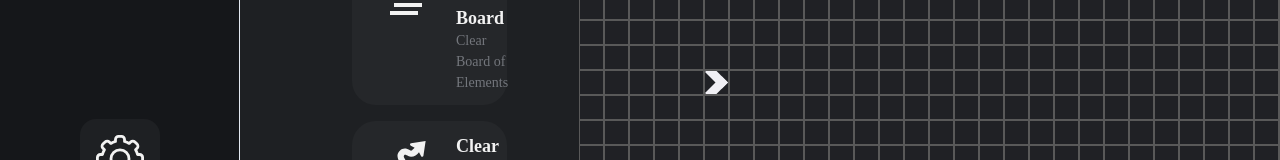
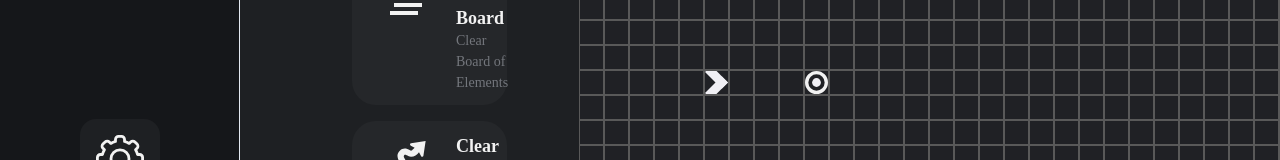
Before and after one commit to AdamAmirah/Pathfinding-Visualizer, a React (Create React App) app: page / in a window 1280 px wide. Both pictures are taken after a click on the link "Control Panel". Shown: the part 321-481 px from the top of the page. Built offline with nearby package versions, Linux system fonts and the light colour scheme.

Commit message:
Update control panel

```diff
--- a/src/components/Main/Grid.tsx
+++ b/src/components/Main/Grid.tsx
@@ -1,26 +1,31 @@
 import React, { useState } from "react";
 import { Box } from "@chakra-ui/react";
+import { bfs } from "../../algorithms/bfs";
 
-interface IGridProps {}
+interface IGridProps {
+  searching: boolean;
+  setSearching: React.Dispatch<React.SetStateAction<boolean>>;
+  grid: TwoDimensionalArray;
+  setGrid: React.Dispatch<React.SetStateAction<TwoDimensionalArray>>;
+}
 
 const numRows = 35;
 const numCols = 43;
 type ArrayElement = number;
 type TwoDimensionalArray = Array<Array<ArrayElement>>;
 
-const Grid: React.FC<IGridProps> = (props) => {
+const Grid: React.FC<IGridProps> = ({
+  searching,
+  setSearching,
+  setGrid,
+  grid,
+}) => {
   const [startPoint, setStartPoint] = useState<[number, number]>([15, 5]);
-  const [endPoint, setEndPoint] = useState<[number, number]>([15, 35]);
+  const [endPoint, setEndPoint] = useState<[number, number]>([15, 9]);
   const [allowedToDraw, setAllowedToDraw] = useState<boolean>(true);
   const [startButtonClicked, setStartButtonClicked] = useState<boolean>(false);
   const [endButtonClicked, setEndButtonClicked] = useState<boolean>(false);
   const [mouseIsPressed, setMouseIsPressed] = React.useState(false);
-
-  const twoDimensionalArray: TwoDimensionalArray = Array(numRows)
-    .fill(0)
-    .map(() => Array(numCols).fill(0));
-  const [grid, setGrid] =
-    React.useState<TwoDimensionalArray>(twoDimensionalArray);
 
   const handleCellClick = (rowIndex: number, colIndex: number) => {
     let newGrid = JSON.parse(JSON.stringify(grid));
@@ -60,6 +65,67 @@ const Grid: React.FC<IGridProps> = (props) => {
     if (!allowedToDraw) return;
     setMouseIsPressed(false);
   };
+
+  React.useEffect(() => {
+    if (searching) {
+      const result = bfs(grid, startPoint, endPoint);
+      const path = result?.path;
+      const steps = result?.steps;
+
+      if (path) {
+        animateSearch(steps!, path);
+      } else {
+        console.log("No path found");
+      }
+      setSearching(false);
+    }
+  }, [searching, grid, startPoint, endPoint]);
+
+  const animateSearch = (
+    steps: Array<[number, number]>,
+    path: Array<[number, number]>
+  ) => {
+    const animationSpeed = 1;
+    let delay = 0;
+
+    for (let i = 0; i < steps.length; i++) {
+      const [row, col] = steps[i];
+      if (
+        (row === startPoint[0] && col === startPoint[1]) ||
+        (row === endPoint[0] && col === endPoint[1])
+      )
+        continue;
+
+      setTimeout(() => {
+        setGrid((prevGrid) => {
+          const newGrid = JSON.parse(JSON.stringify(prevGrid));
+
+          newGrid[row][col] = 4; // Mark the cell as visited during search
+          return newGrid;
+        });
+      }, delay);
+
+      delay += animationSpeed;
+    }
+
+    setTimeout(() => {
+      setGrid((prevGrid) => {
+        const newGrid = JSON.parse(JSON.stringify(prevGrid));
+        for (let i = 0; i < path.length; i++) {
+          const [row, col] = path[i];
+          if (
+            (row === startPoint[0] && col === startPoint[1]) ||
+            (row === endPoint[0] && col === endPoint[1])
+          )
+            continue;
+
+          newGrid[row][col] = 5; // Mark the cell as part of the path
+        }
+        return newGrid;
+      });
+    }, delay);
+  };
+
   return (
     <Box
       display="grid"
--- a/src/components/Main/Main.tsx
+++ b/src/components/Main/Main.tsx
@@ -3,13 +3,36 @@ import ControlPanel from "./control panel/ControlPanel";
 import { Flex } from "@chakra-ui/react";
 import Grid from "./Grid";
 
+const numRows = 35;
+const numCols = 43;
+type ArrayElement = number;
+type TwoDimensionalArray = Array<Array<ArrayElement>>;
+
 interface IMainProps {}
 
 const Main: React.FunctionComponent<IMainProps> = (props) => {
+  const [searching, setSearching] = React.useState<boolean>(false); // Track if the search is in progress
+  const twoDimensionalArray: TwoDimensionalArray = Array(numRows)
+    .fill(0)
+    .map(() => Array(numCols).fill(0));
+
+  const [grid, setGrid] =
+    React.useState<TwoDimensionalArray>(twoDimensionalArray);
+
   return (
     <Flex>
-      <ControlPanel />
-      <Grid />
+      <ControlPanel
+        grid={grid}
+        setGrid={setGrid}
+        searching={searching}
+        setSearching={setSearching}
+      />
+      <Grid
+        grid={grid}
+        setGrid={setGrid}
+        searching={searching}
+        setSearching={setSearching}
+      />
     </Flex>
   );
 };
--- a/src/components/Main/control panel/ControlPanel.tsx
+++ b/src/components/Main/control panel/ControlPanel.tsx
@@ -8,9 +8,28 @@ import {
 } from "@chakra-ui/react";
 import * as React from "react";
 
-interface IControlPanelProps {}
+const numRows = 35;
+const numCols = 43;
 
-const ControlPanel: React.FunctionComponent<IControlPanelProps> = (props) => {
+type ArrayElement = number;
+type TwoDimensionalArray = Array<Array<ArrayElement>>;
+
+interface IControlPanelProps {
+  searching: boolean;
+  setSearching: React.Dispatch<React.SetStateAction<boolean>>;
+  grid: TwoDimensionalArray;
+  setGrid: React.Dispatch<React.SetStateAction<TwoDimensionalArray>>;
+}
+
+const ControlPanel: React.FunctionComponent<IControlPanelProps> = ({
+  searching,
+  setSearching,
+  setGrid,
+  grid,
+}) => {
+  const twoDimensionalArray: TwoDimensionalArray = Array(numRows)
+    .fill(0)
+    .map(() => Array(numCols).fill(0));
   return (
     <Flex
       direction="column"
@@ -32,16 +51,13 @@ const ControlPanel: React.FunctionComponent<IControlPanelProps> = (props) => {
         alignItems="center"
         px={8}
         py={4}
+        onClick={() => setSearching(true)}
+        cursor="pointer"
       >
         <Image src="play.svg" boxSize={8} />
         <Flex ml={6} direction="column">
           <Heading size="md">
-            <LinkOverlay
-              color="#F2F2F2"
-              fontSize="lg"
-              fontFamily="prodsans"
-              href="#"
-            >
+            <LinkOverlay color="#F2F2F2" fontSize="lg" fontFamily="prodsans">
               Visualize!
             </LinkOverlay>
           </Heading>
@@ -61,16 +77,15 @@ const ControlPanel: React.FunctionComponent<IControlPanelProps> = (props) => {
         py={3}
         my={2}
         ml={4}
+        cursor="pointer"
+        onClick={() => {
+          setGrid(twoDimensionalArray);
+        }}
       >
         <Image src="clear_all-24px.svg" boxSize={12} />
         <Flex ml={6} direction="column">
           <Heading size="md">
-            <LinkOverlay
-              color="#F2F2F2"
-              fontSize="lg"
-              fontFamily="prodsans"
-              href="#"
-            >
+            <LinkOverlay color="#F2F2F2" fontSize="lg" fontFamily="prodsans">
               Clear Board
             </LinkOverlay>
           </Heading>
@@ -90,16 +105,23 @@ const ControlPanel: React.FunctionComponent<IControlPanelProps> = (props) => {
         py={3}
         my={2}
         ml={4}
+        cursor="pointer"
+        onClick={() => {
+          const newGrid = [...grid];
+          newGrid.forEach((row, rowIndex) => {
+            row.forEach((cell, colIndex) => {
+              if (cell === 5 || cell === 4) {
+                newGrid[rowIndex][colIndex] = 0;
+              }
+            });
+          });
+          setGrid(newGrid);
+        }}
       >
         <Image src="Squiggly-Road-Sign-Arrow.svg" boxSize={12} />
         <Flex ml={6} direction="column">
           <Heading size="md">
-            <LinkOverlay
-              color="#F2F2F2"
-              fontSize="lg"
-              fontFamily="prodsans"
-              href="#"
-            >
+            <LinkOverlay color="#F2F2F2" fontSize="lg" fontFamily="prodsans">
               Clear Path
             </LinkOverlay>
           </Heading>
```
